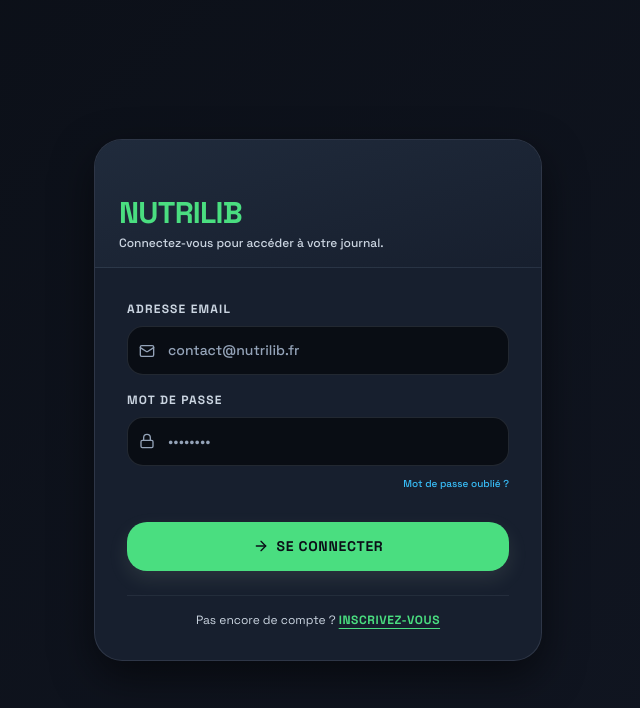
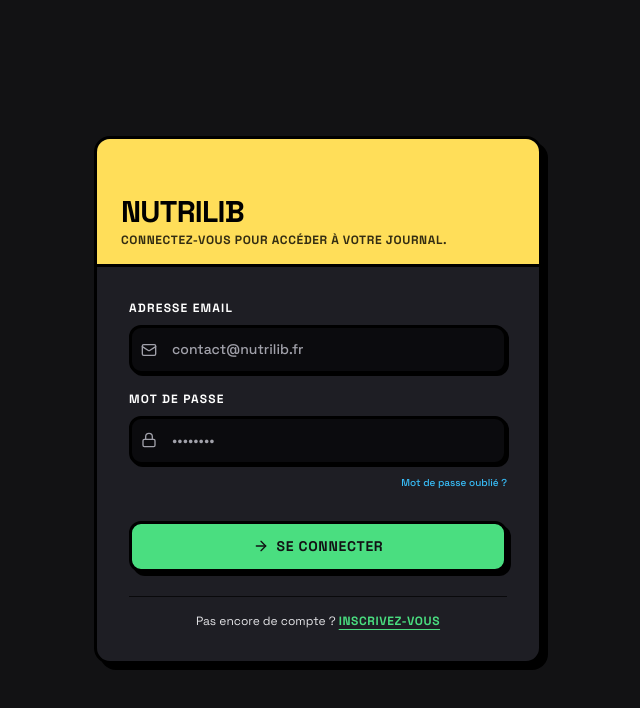
Before and after one commit to malo-martiniani/Nutrilib, a React (Vite) app in the folder frontend/: page / in a window 1280 px wide. Shown: the top 708 px of the page, without its empty margins (322-962 px from the left). Built offline with nearby package versions, Linux system fonts and the light colour scheme.

Commit message:
style(design): complete Neo-Brutalist visual revamp with 3px black borders, hard 0-blur shadows, tactile press states, and pop accents

```diff
--- a/frontend/src/components/LoginRegister.jsx
+++ b/frontend/src/components/LoginRegister.jsx
@@ -88,15 +88,15 @@ export default function LoginRegister() {
 
   return (
     <div className="min-h-screen flex items-center justify-center p-4">
-      <div className="w-full max-w-md bg-[var(--surface)] border border-[var(--border)] rounded-[28px] overflow-hidden shadow-[var(--shadow-soft)] transition-transform duration-300">
+      <div className="w-full max-w-md bg-[var(--surface)] border-3 border-black rounded-2xl overflow-hidden shadow-[6px_6px_0px_#000000]">
 
-        {/* Solid Matte Header */}
-        <div className="h-32 bg-gradient-to-br from-[var(--surface-raised)] to-[var(--surface)] border-b border-[var(--border-muted)] relative flex items-end pb-4 pl-6">
+        {/* Neo-Brutalist Saturated Header */}
+        <div className="h-32 bg-[var(--accent-sand)] border-b-3 border-black relative flex items-end pb-4 pl-6">
           <div>
-            <h1 className="text-3xl font-extrabold uppercase tracking-tight text-[var(--accent-pistachio)]">
+            <h1 className="text-3xl font-black uppercase tracking-tight text-black">
               Nutrilib
             </h1>
-            <p className="text-[var(--text-muted)] text-xs font-medium mt-1">
+            <p className="text-black/80 text-xs font-bold uppercase tracking-wider mt-0.5">
               {isLogin ? t('login_title_login') : t('login_title_register')}
             </p>
           </div>
--- a/frontend/src/index.css
+++ b/frontend/src/index.css
@@ -1,76 +1,81 @@
 @import "tailwindcss";
 
 /* ============================================================
-   NUTRILIB — PREMIUM MATTE SOFT PASTEL DESIGN SYSTEM
+   NUTRILIB — NEO-BRUTALIST DESIGN SYSTEM (RULE[design.md])
+   "Brutalism, but make it pop. Hard lines, stark shadows, vibrant colors."
    ============================================================ */
 
 :root {
-  /* Core surfaces - Unified Professional Neobrutalist Dark Slate */
-  --bg-dark-slate: #0b0f17; /* Deep charcoal slate body canvas */
-  --bg-charcoal: #111622;
-  --surface: #171f2e; /* Card surface - high contrast from body! */
-  --surface-raised: #202b3c; /* Elevated cards & containers */
-  --surface-inset: #090d14; /* Inset search & input recessed fields */
+  /* Core surfaces - Dark Neo-Brutalism */
+  --bg-dark-slate: #121214; /* Deep stark matte canvas */
+  --bg-charcoal: #18181c;
+  --surface: #1e1e24; /* Card surface */
+  --surface-raised: #2a2a32; /* Raised cards & containers */
+  --surface-inset: #0b0b0e; /* Inset search & input fields */
 
-  /* Borders - Neobrutalist Crisp Borders */
-  --border: rgba(148, 163, 184, 0.18);
-  --border-focus: rgba(74, 222, 128, 0.5); /* Lime/Pistachio glow */
-  --border-muted: rgba(148, 163, 184, 0.1);
-  --border-dim: rgba(148, 163, 184, 0.04);
+  /* Borders & Shadows */
+  --border: #000000;
+  --border-focus: #000000;
+  --border-muted: rgba(0, 0, 0, 0.7);
+  --border-dim: rgba(255, 255, 255, 0.15);
 
-  /* Text - High Legibility Crisp Slate Whites */
-  --text: #f8fafc; /* Clean warm white */
-  --text-muted: #cbd5e1; /* Light slate */
-  --text-dim: #94a3b8; /* Muted slate */
+  --shadow-color: #000000;
+  --shadow-hard: 4px 4px 0px #000000;
+  --shadow-hard-lg: 6px 6px 0px #000000;
+  --shadow-hard-sm: 2px 2px 0px #000000;
+  --shadow-soft: 4px 4px 0px #000000;
+  --shadow-subtle: 3px 3px 0px #000000;
 
-  /* Accents - Professional Neobrutalist "Good Vibes" */
-  --accent-pistachio: #4ade80; /* Vibrant Lime/Pistachio Green (Fresh & High Contrast) */
-  --accent-powder: #38bdf8; /* Bright Ice Sky Blue (Protein & Hydration) */
-  --accent-sand: #facc15; /* Warm Golden Amber (Fats & Calorie Targets) */
-  --accent-magenta: #fb7185; /* Warm Coral Pink (Favorites & Alerts) */
+  /* Text - High Contrast Stark Whites */
+  --text: #ffffff;
+  --text-muted: #e4e4e7;
+  --text-dim: #a1a1aa;
+
+  /* Saturated Neo-Brutalist Pop Accents */
+  --accent-pistachio: #4ade80; /* Electric Lime Green */
+  --accent-powder: #38bdf8; /* Electric Cyan Blue */
+  --accent-sand: #ffde59; /* Lemon Yellow */
+  --accent-magenta: #ff3366; /* Neon Coral Pink */
 
   /* Macro mappings */
   --protein: #38bdf8;
   --carbs: #4ade80;
-  --fat: #facc15;
-
-  /* Shadows - Neobrutalist Depth */
-  --shadow-soft: 0 16px 40px rgba(0, 0, 0, 0.5);
-  --shadow-subtle: 0 8px 24px rgba(0, 0, 0, 0.35);
+  --fat: #ffde59;
 }
 
 [data-theme="light"] {
-  /* Core surfaces - Light Neobrutalist Cream & Slate */
-  --bg-dark-slate: #f8fafc;
-  --bg-charcoal: #f1f5f9;
-  --surface: #ffffff;
-  --surface-raised: #f1f5f9;
-  --surface-inset: #e2e8f0;
+  /* Core surfaces - Light Neo-Brutalism (Warm Off-White Canvas) */
+  --bg-dark-slate: #fdf8f5; /* Off-white warm paper canvas */
+  --bg-charcoal: #f5eee8;
+  --surface: #ffffff; /* Pure white card surface */
+  --surface-raised: #fff5ea;
+  --surface-inset: #f3efea;
 
-  /* Borders */
-  --border: rgba(15, 23, 42, 0.15);
-  --border-focus: rgba(34, 197, 94, 0.5);
-  --border-muted: rgba(15, 23, 42, 0.08);
-  --border-dim: rgba(15, 23, 42, 0.03);
+  /* Borders & Shadows */
+  --border: #000000;
+  --border-focus: #000000;
+  --border-muted: rgba(0, 0, 0, 0.7);
+  --border-dim: rgba(0, 0, 0, 0.1);
 
-  /* Text */
-  --text: #0f172a;
-  --text-muted: #334155;
-  --text-dim: #64748b;
+  --shadow-color: #000000;
+  --shadow-hard: 4px 4px 0px #000000;
+  --shadow-hard-lg: 6px 6px 0px #000000;
+  --shadow-hard-sm: 2px 2px 0px #000000;
 
-  /* Accents */
-  --accent-pistachio: #16a34a;
+  /* Text - Stark Black */
+  --text: #000000;
+  --text-muted: #27272a;
+  --text-dim: #52525b;
+
+  /* Saturated Pop Accents */
+  --accent-pistachio: #22c55e;
   --accent-powder: #0284c7;
-  --accent-sand: #d97706;
+  --accent-sand: #eab308;
   --accent-magenta: #e11d48;
-
-  /* Shadows */
-  --shadow-soft: 0 16px 40px rgba(15, 23, 42, 0.1);
-  --shadow-subtle: 0 8px 24px rgba(15, 23, 42, 0.06);
 }
 
 /* ============================================================
-   BASE RESET & TYPOGRAPHY
+   BASE RESET & NEO-BRUTALIST TYPOGRAPHY
    ============================================================ */
 
 * {
@@ -80,8 +85,7 @@
 html, body {
   margin: 0;
   padding: 0;
-  background: linear-gradient(135deg, var(--bg-dark-slate) 0%, var(--bg-charcoal) 100%);
-  background-attachment: fixed;
+  background-color: var(--bg-dark-slate);
   color: var(--text);
   font-family: 'Space Grotesk', system-ui, -apple-system, sans-serif;
   -webkit-font-smoothing: antialiased;
@@ -90,73 +94,72 @@ html, body {
 
 /* Scrollbar */
 ::-webkit-scrollbar {
-  width: 6px;
-  height: 6px;
+  width: 8px;
+  height: 8px;
 }
 ::-webkit-scrollbar-track {
   background: var(--bg-dark-slate);
+  border-left: 2px solid #000000;
 }
 ::-webkit-scrollbar-thumb {
-  background: var(--surface-raised);
-  border-radius: 3px;
-}
-::-webkit-scrollbar-thumb:hover {
-  background: var(--text-dim);
+  background: var(--accent-sand);
+  border: 2px solid #000000;
 }
 
 /* ============================================================
-   PREMIUM MATTE UTILITY CLASSES
+   NEO-BRUTALIST UTILITY CLASSES
    ============================================================ */
 
 /* Cards */
 .brutal-card {
   background: var(--surface);
-  border: 1px solid var(--border);
-  border-radius: 28px;
-  box-shadow: var(--shadow-soft);
-  padding: 1.5rem;
-  transition: transform 0.3s cubic-bezier(0.16, 1, 0.3, 1), box-shadow 0.3s cubic-bezier(0.16, 1, 0.3, 1), border-color 0.3s ease;
+  border: 3px solid #000000;
+  border-radius: 16px;
+  box-shadow: 4px 4px 0px #000000;
+  padding: 1.25rem;
+  transition: transform 0.15s ease, box-shadow 0.15s ease;
 }
 .brutal-card:hover {
-  transform: translateY(-2px);
-  box-shadow: 0 20px 48px rgba(5, 8, 15, 0.7);
-  border-color: rgba(255, 255, 255, 0.12);
+  transform: translate(-2px, -2px);
+  box-shadow: 6px 6px 0px #000000;
 }
 
 .brutal-card-accent {
   background: var(--surface);
-  border: 1px solid var(--border-focus);
-  border-radius: 28px;
-  box-shadow: 0 0 25px rgba(210, 240, 192, 0.03), var(--shadow-soft);
-  padding: 1.5rem;
-  transition: transform 0.3s cubic-bezier(0.16, 1, 0.3, 1), box-shadow 0.3s cubic-bezier(0.16, 1, 0.3, 1);
+  border: 3px solid #000000;
+  border-radius: 16px;
+  box-shadow: 5px 5px 0px #000000;
+  padding: 1.25rem;
+  transition: transform 0.15s ease, box-shadow 0.15s ease;
 }
 .brutal-card-accent:hover {
-  transform: translateY(-2px);
-  box-shadow: 0 0 35px rgba(210, 240, 192, 0.05), 0 20px 48px rgba(5, 8, 15, 0.7);
+  transform: translate(-2px, -2px);
+  box-shadow: 7px 7px 0px #000000;
 }
 
 /* Inputs */
 .brutal-input {
   width: 100%;
-  padding: 0.875rem 1.25rem;
+  padding: 0.75rem 1rem;
   background: var(--surface-inset);
-  border: 1px solid var(--border);
-  border-radius: 16px;
+  border: 3px solid #000000;
+  border-radius: 12px;
   color: var(--text);
   font-family: 'Space Grotesk', sans-serif;
   font-size: 0.875rem;
-  font-weight: 500;
+  font-weight: 700;
   outline: none;
-  transition: border-color 0.2s ease, box-shadow 0.2s ease, background-color 0.2s ease;
+  box-shadow: 2px 2px 0px #000000;
+  transition: transform 0.15s ease, box-shadow 0.15s ease, background-color 0.15s ease;
 }
 .brutal-input::placeholder {
   color: var(--text-dim);
+  font-weight: 500;
 }
 .brutal-input:focus {
-  border-color: var(--accent-pistachio);
-  background-color: rgba(9, 13, 22, 0.6);
-  box-shadow: 0 0 0 4px rgba(210, 240, 192, 0.1);
+  background-color: var(--surface-raised);
+  box-shadow: 4px 4px 0px #000000;
+  transform: translate(-1px, -1px);
 }
 
 /* Buttons */
@@ -165,31 +168,34 @@ html, body {
   align-items: center;
   justify-content: center;
   gap: 0.5rem;
-  padding: 0.875rem 1.75rem;
-  background: var(--text);
-  color: var(--bg-dark-slate);
+  padding: 0.75rem 1.5rem;
+  background: var(--accent-sand);
+  color: #000000;
   font-family: 'Space Grotesk', sans-serif;
-  font-weight: 700;
+  font-weight: 900;
   font-size: 0.875rem;
   text-transform: uppercase;
   letter-spacing: 0.05em;
-  border: none;
-  border-radius: 20px;
+  border: 3px solid #000000;
+  border-radius: 12px;
   cursor: pointer;
-  box-shadow: var(--shadow-subtle);
-  transition: transform 0.2s cubic-bezier(0.16, 1, 0.3, 1), box-shadow 0.2s cubic-bezier(0.16, 1, 0.3, 1), opacity 0.2s ease;
+  box-shadow: 4px 4px 0px #000000;
+  transition: transform 0.1s ease, box-shadow 0.1s ease, background-color 0.15s ease;
+  user-select: none;
 }
 .brutal-btn:hover {
-  transform: translateY(-2px);
-  box-shadow: var(--shadow-soft);
+  transform: translate(-2px, -2px);
+  box-shadow: 6px 6px 0px #000000;
 }
 .brutal-btn:active {
-  transform: translateY(0);
+  transform: translate(2px, 2px);
+  box-shadow: 2px 2px 0px #000000;
 }
 .brutal-btn:disabled {
-  opacity: 0.4;
+  opacity: 0.5;
   cursor: not-allowed;
   transform: none;
+  box-shadow: 2px 2px 0px #000000;
 }
 
 .brutal-btn-accent {
@@ -197,31 +203,28 @@ html, body {
   align-items: center;
   justify-content: center;
   gap: 0.5rem;
-  padding: 0.875rem 1.75rem;
+  padding: 0.75rem 1.5rem;
   background: var(--accent-pistachio);
-  color: var(--bg-dark-slate);
+  color: #000000;
   font-family: 'Space Grotesk', sans-serif;
-  font-weight: 700;
+  font-weight: 900;
   font-size: 0.875rem;
   text-transform: uppercase;
   letter-spacing: 0.05em;
-  border: none;
-  border-radius: 20px;
+  border: 3px solid #000000;
+  border-radius: 12px;
   cursor: pointer;
-  box-shadow: 0 8px 20px rgba(210, 240, 192, 0.1);
-  transition: transform 0.2s cubic-bezier(0.16, 1, 0.3, 1), box-shadow 0.2s cubic-bezier(0.16, 1, 0.3, 1), opacity 0.2s ease;
+  box-shadow: 4px 4px 0px #000000;
+  transition: transform 0.1s ease, box-shadow 0.1s ease;
+  user-select: none;
 }
 .brutal-btn-accent:hover {
-  transform: translateY(-2px);
-  box-shadow: 0 12px 28px rgba(210, 240, 192, 0.18);
+  transform: translate(-2px, -2px);
+  box-shadow: 6px 6px 0px #000000;
 }
 .brutal-btn-accent:active {
-  transform: translateY(0);
-}
-.brutal-btn-accent:disabled {
-  opacity: 0.4;
-  cursor: not-allowed;
-  transform: none;
+  transform: translate(2px, 2px);
+  box-shadow: 2px 2px 0px #000000;
 }
 
 .brutal-btn-ghost {
@@ -229,23 +232,28 @@ html, body {
   align-items: center;
   justify-content: center;
   gap: 0.375rem;
-  padding: 0.625rem 1.25rem;
-  background: transparent;
-  color: var(--text-muted);
+  padding: 0.5rem 1rem;
+  background: var(--surface-raised);
+  color: var(--text);
   font-family: 'Space Grotesk', sans-serif;
-  font-weight: 600;
+  font-weight: 800;
   font-size: 0.8125rem;
   text-transform: uppercase;
   letter-spacing: 0.05em;
-  border: 1px solid var(--border);
-  border-radius: 16px;
+  border: 2px solid #000000;
+  border-radius: 10px;
   cursor: pointer;
-  transition: border-color 0.2s ease, color 0.2s ease, background-color 0.2s ease;
+  box-shadow: 2px 2px 0px #000000;
+  transition: transform 0.1s ease, box-shadow 0.1s ease, background-color 0.15s ease;
 }
 .brutal-btn-ghost:hover {
-  border-color: var(--text);
-  color: var(--text);
-  background-color: rgba(255, 255, 255, 0.02);
+  transform: translate(-1px, -1px);
+  box-shadow: 3px 3px 0px #000000;
+  background-color: var(--surface);
+}
+.brutal-btn-ghost:active {
+  transform: translate(1px, 1px);
+  box-shadow: 1px 1px 0px #000000;
 }
 
 .brutal-btn-danger {
@@ -254,68 +262,76 @@ html, body {
   justify-content: center;
   gap: 0.375rem;
   padding: 0.5rem;
-  background: transparent;
-  color: var(--text-dim);
-  border: 1px solid transparent;
-  border-radius: 12px;
+  background: var(--accent-magenta);
+  color: #ffffff;
+  border: 2px solid #000000;
+  border-radius: 10px;
   cursor: pointer;
-  transition: color 0.2s ease, border-color 0.2s ease, background-color 0.2s ease;
+  box-shadow: 2px 2px 0px #000000;
+  transition: transform 0.1s ease, box-shadow 0.1s ease;
 }
 .brutal-btn-danger:hover {
-  color: var(--accent-magenta);
-  border-color: rgba(229, 152, 155, 0.2);
-  background-color: rgba(229, 152, 155, 0.05);
+  transform: translate(-1px, -1px);
+  box-shadow: 3px 3px 0px #000000;
+}
+.brutal-btn-danger:active {
+  transform: translate(1px, 1px);
+  box-shadow: 1px 1px 0px #000000;
 }
 
 /* Labels */
 .brutal-label {
   display: block;
   font-size: 0.75rem;
-  font-weight: 700;
+  font-weight: 900;
   text-transform: uppercase;
   letter-spacing: 0.1em;
-  color: var(--text-muted);
+  color: var(--text);
   margin-bottom: 0.5rem;
 }
 
 /* Dividers */
 .brutal-divider {
   border: none;
-  border-top: 1px solid var(--border-muted);
+  border-top: 3px solid #000000;
   margin: 1.25rem 0;
 }
 
 /* Progress bars */
 .brutal-progress-track {
   width: 100%;
-  height: 8px;
+  height: 14px;
   background: var(--surface-inset);
-  border: none;
+  border: 2px solid #000000;
   border-radius: 8px;
   overflow: hidden;
+  box-shadow: 1px 1px 0px #000000;
 }
 .brutal-progress-fill {
   height: 100%;
-  border-radius: 8px;
-  transition: width 300ms ease;
+  border-right: 2px solid #000000;
+  transition: width 300ms cubic-bezier(0.16, 1, 0.3, 1);
 }
 
-/* Tags / badges */
+/* Tags / Badges */
 .brutal-tag {
   display: inline-flex;
   align-items: center;
   gap: 0.25rem;
   padding: 0.375rem 0.75rem;
   font-size: 0.75rem;
-  font-weight: 700;
+  font-weight: 900;
   text-transform: uppercase;
   letter-spacing: 0.05em;
-  border-radius: 12px;
-  border: 1px solid currentColor;
+  border-radius: 8px;
+  border: 2px solid #000000;
+  box-shadow: 2px 2px 0px #000000;
+  background: var(--surface-raised);
+  color: var(--text);
 }
 
 /* ============================================================
-   BOTTOM NAVIGATION (MOBILE-FIRST)
+   BOTTOM NAVIGATION (MOBILE-FIRST NEO-BRUTALISM)
    ============================================================ */
 
 .bottom-nav {
@@ -327,9 +343,8 @@ html, body {
   display: flex;
   align-items: stretch;
   background: var(--surface);
-  backdrop-filter: blur(20px);
-  border-top: 1px solid var(--border);
-  box-shadow: 0 -10px 30px rgba(0, 0, 0, 0.4);
+  border-top: 3px solid #000000;
+  box-shadow: 0 -4px 0px #000000;
 }
 
 .bottom-nav-item {
@@ -347,27 +362,29 @@ html, body {
   color: var(--text-dim);
   font-family: 'Space Grotesk', sans-serif;
   font-size: 0.625rem;
-  font-weight: 700;
+  font-weight: 800;
   text-transform: uppercase;
   letter-spacing: 0.08em;
-  transition: color 0.2s ease, background-color 0.2s ease;
+  transition: color 0.15s ease, background-color 0.15s ease;
   position: relative;
 }
 .bottom-nav-item:hover {
-  color: var(--text-muted);
+  color: var(--text);
+  background-color: var(--surface-raised);
 }
 .bottom-nav-item.active {
-  color: var(--accent-pistachio);
+  color: #000000;
+  background-color: var(--accent-pistachio);
+  font-weight: 900;
 }
 .bottom-nav-item.active::before {
   content: '';
   position: absolute;
   top: 0;
-  left: 20%;
-  right: 20%;
-  height: 3px;
-  background: var(--accent-pistachio);
-  border-radius: 0 0 3px 3px;
+  left: 0;
+  right: 0;
+  height: 4px;
+  background: #000000;
 }
 
 /* Desktop: convert bottom nav to left sidebar */
@@ -381,33 +398,34 @@ html, body {
     width: 80px;
     flex-direction: column;
     border-top: none;
-    border-right: 1px solid var(--border);
-    background: var(--surface);
+    border-right: 3px solid #000000;
+    box-shadow: 4px 0px 0px #000000;
   }
   .bottom-nav-item {
     min-height: 80px;
     padding: 1rem 0;
+    border-bottom: 2px solid #000000;
   }
   .bottom-nav-item.active::before {
-    top: 20%;
-    bottom: 20%;
+    top: 0;
+    bottom: 0;
     left: 0;
     right: auto;
-    width: 3px;
-    height: auto;
-    border-radius: 0 3px 3px 0;
+    width: 5px;
+    height: 100%;
+    background: #000000;
   }
 }
 
 /* ============================================================
-   MODAL OVERLAY
+   MODAL OVERLAY (NEO-BRUTALIST)
    ============================================================ */
 
 .brutal-overlay {
   position: fixed;
   inset: 0;
-  background: rgba(11, 15, 25, 0.85); /* Dark slate background */
-  backdrop-filter: blur(8px);
+  background: rgba(0, 0, 0, 0.75);
+  backdrop-filter: blur(4px);
   z-index: 60;
   display: flex;
   align-items: center;
@@ -417,11 +435,11 @@ html, body {
 
 .brutal-modal {
   background: var(--surface);
-  border: 1px solid var(--border);
-  border-radius: 28px;
-  box-shadow: 0 25px 60px rgba(0, 0, 0, 0.8);
+  border: 3px solid #000000;
+  border-radius: 20px;
+  box-shadow: 8px 8px 0px #000000;
   width: 100%;
-  max-width: 440px;
+  max-width: 460px;
   max-height: 90vh;
   overflow-y: auto;
 }
@@ -436,27 +454,27 @@ html, body {
 }
 
 .brutal-spinner {
-  width: 36px;
-  height: 36px;
-  border: 3px solid var(--border-muted);
+  width: 40px;
+  height: 40px;
+  border: 4px solid #000000;
   border-top-color: var(--accent-pistachio);
   border-radius: 50%;
-  animation: nature-spin 0.8s cubic-bezier(0.4, 0, 0.2, 1) infinite;
+  animation: nature-spin 0.8s linear infinite;
+  box-shadow: 2px 2px 0px #000000;
 }
 
-/* Small inline spinner */
 .brutal-spinner-sm {
-  width: 18px;
-  height: 18px;
-  border: 2px solid rgba(0, 0, 0, 0.1);
-  border-top-color: var(--bg-dark-slate);
+  width: 20px;
+  height: 20px;
+  border: 3px solid #000000;
+  border-top-color: var(--accent-pistachio);
   border-radius: 50%;
-  animation: nature-spin 0.8s cubic-bezier(0.4, 0, 0.2, 1) infinite;
+  animation: nature-spin 0.8s linear infinite;
 }
 
 @keyframes slide-down {
   from {
-    transform: translateY(-20px);
+    transform: translateY(-16px);
     opacity: 0;
   }
   to {
@@ -466,14 +484,13 @@ html, body {
 }
 
 .animate-slide-down {
-  animation: slide-down 0.25s cubic-bezier(0.16, 1, 0.3, 1) forwards;
+  animation: slide-down 0.2s ease-out forwards;
 }
 
 /* ============================================================
    ACCESSIBILITY HELPERS (RGAA)
    ============================================================ */
 
-/* Hide visually but keep visible to screen readers */
 .sr-only {
   position: absolute;
   width: 1px;
@@ -486,24 +503,23 @@ html, body {
   border: 0;
 }
 
-/* Skip link style */
 .skip-link {
   position: absolute;
   top: -100px;
   left: 1rem;
-  background: var(--accent-pistachio);
-  color: var(--bg-dark-slate);
-  font-weight: bold;
+  background: var(--accent-sand);
+  color: #000000;
+  font-weight: 900;
   padding: 0.75rem 1.5rem;
-  border-radius: 12px;
+  border: 3px solid #000000;
+  border-radius: 8px;
+  box-shadow: 4px 4px 0px #000000;
   z-index: 9999;
   transition: top 0.2s ease;
   text-decoration: none;
   font-size: 0.875rem;
-  box-shadow: var(--shadow-soft);
 }
 
 .skip-link:focus {
   top: 1rem;
-  outline: 2px solid var(--border-focus);
 }
```
